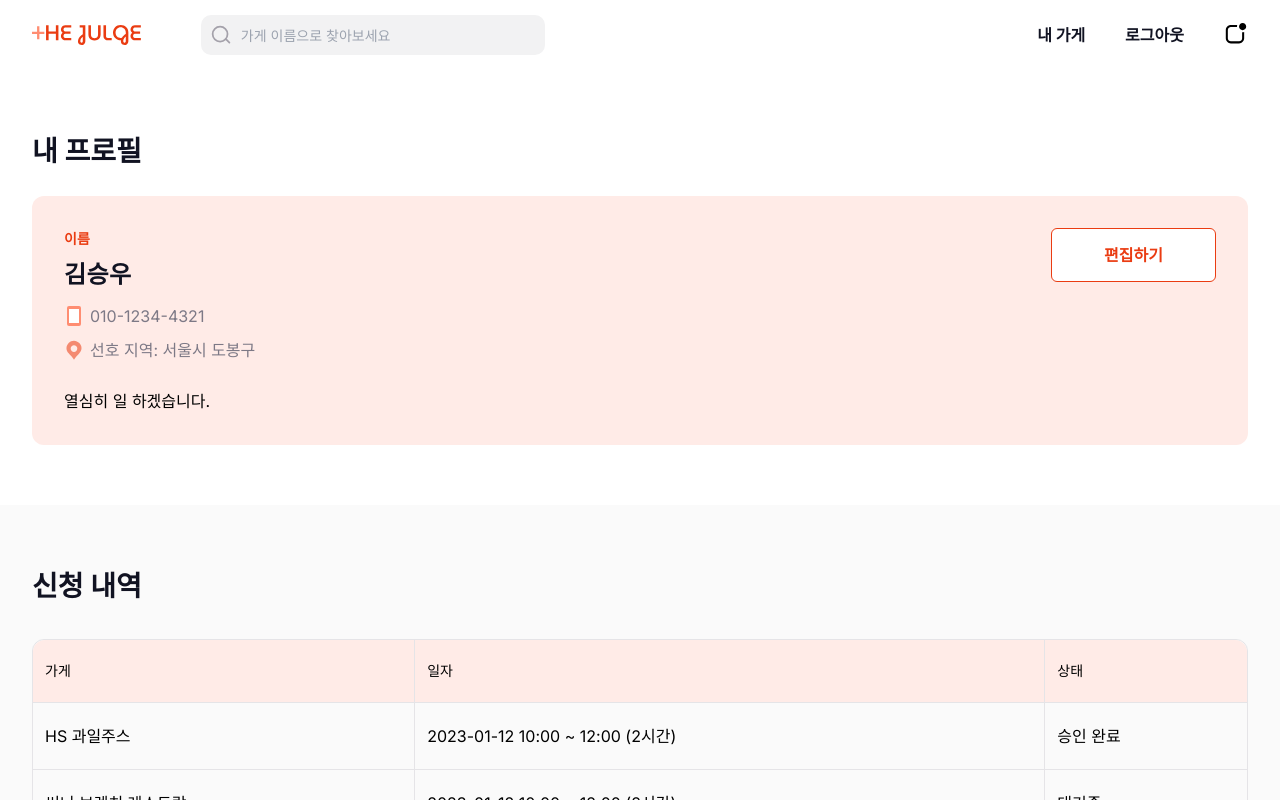
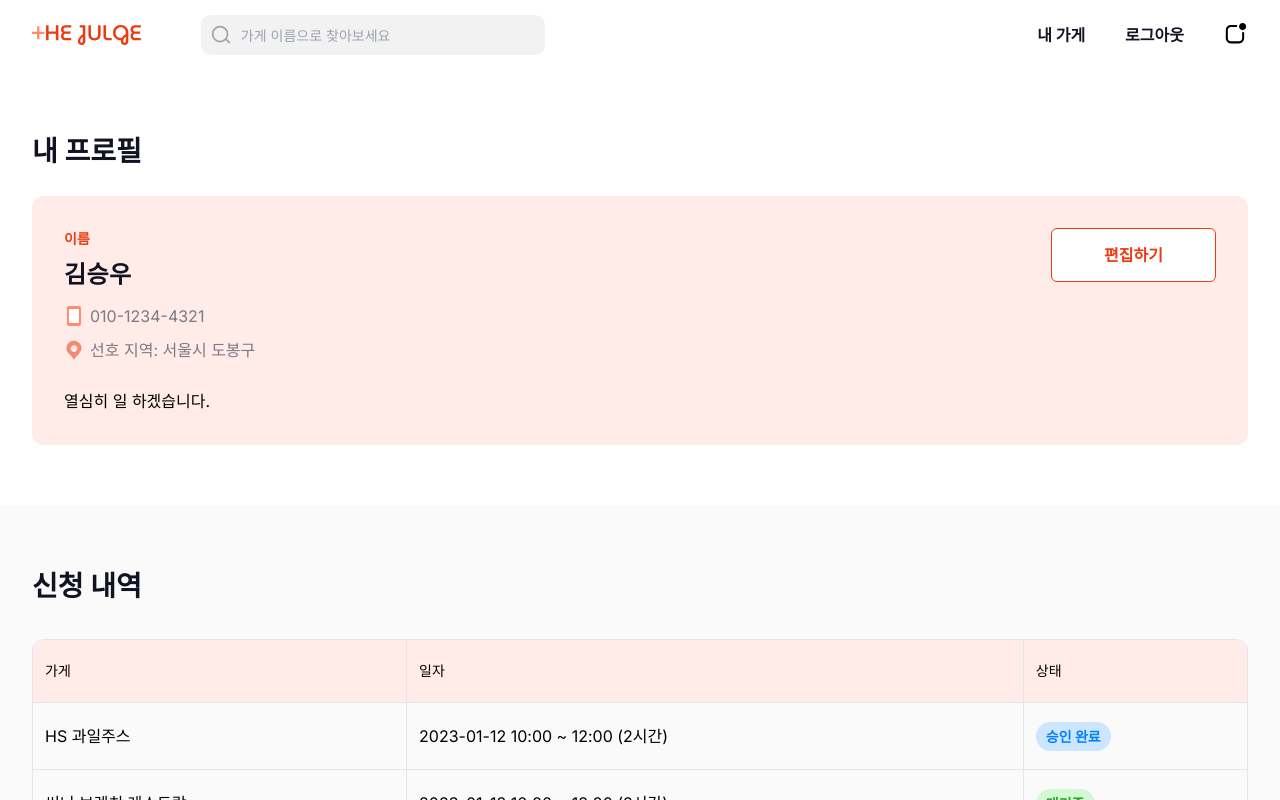
Before and after one commit to DDaHeuk/The-julge, a Next.js app: page /myprofile in a window 1280 px wide. Shown: the top 800 px of the page. Built offline with nearby package versions, Linux system fonts and the light colour scheme.

Commit message:
feat: 테이블 상태 컴포넌트 추가

```diff
--- a/src/components/myList/index.tsx
+++ b/src/components/myList/index.tsx
@@ -1,3 +1,5 @@
+import Status from '../status';
+
 interface StoreInfo {
   name: string;
   date: string;
@@ -41,8 +43,8 @@ const MyList = ({ data }: StoreInfoListProps) => {
               <td className="text-[14px] leading-[22px] md:leading-[26px] md:text-[16px] text-left hidden lg:table-cell px-[8px] py-[12px] md:px-[12px] md:py-[20px] border-r border-gray20">
                 {item.pay}
               </td>
-              <td className="text-[14px] leading-[22px] md:leading-[26px] md:text-[16px] text-left px-[8px] py-[12px] md:px-[12px] md:py-[20px]">
-                {item.status}
+              <td className="text-[12px] md:text-[14px] text-left px-[8px] py-[9px] md:px-[12px] md:py-[20px]">
+                <Status stat={item.status} />
               </td>
             </tr>
           ))}
```
